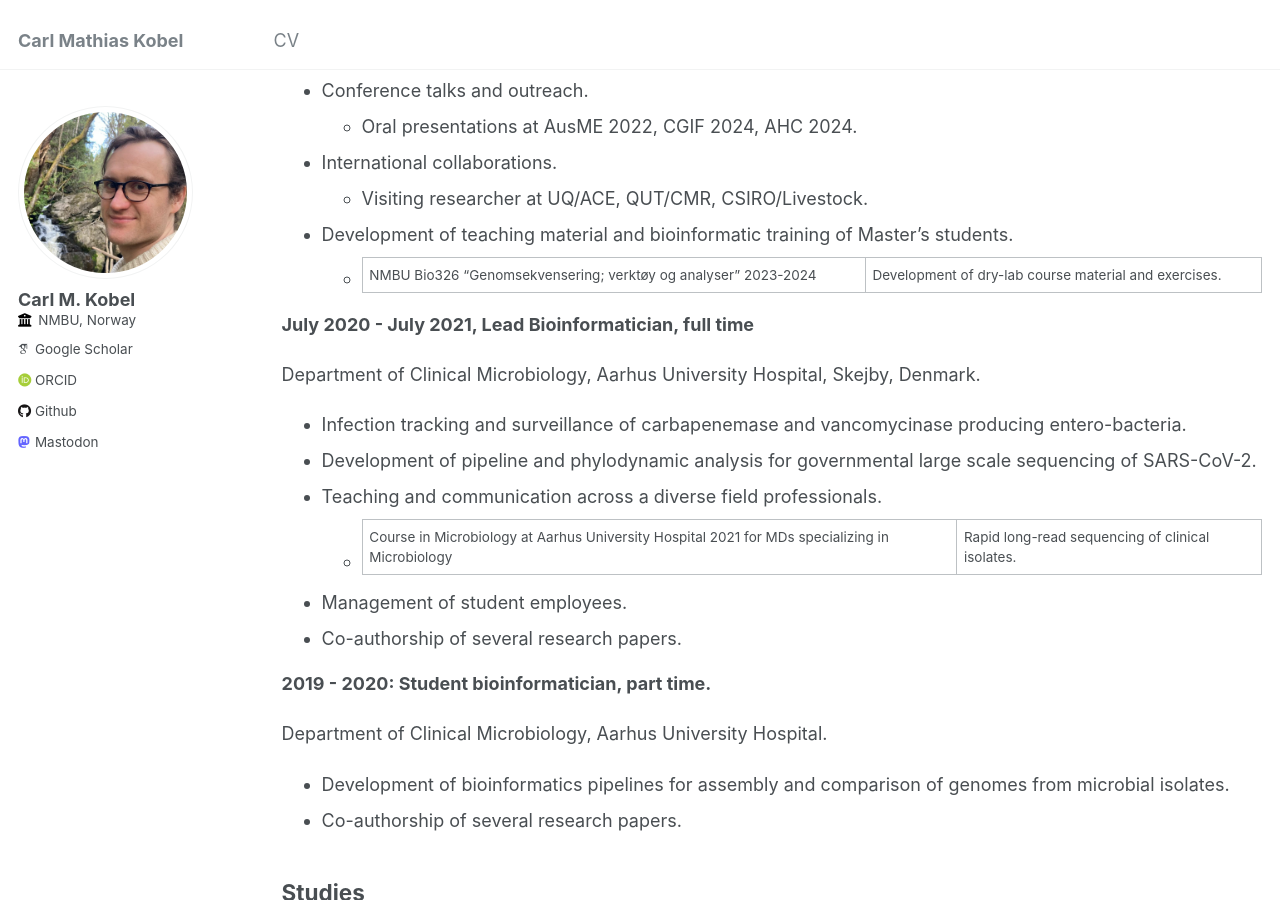
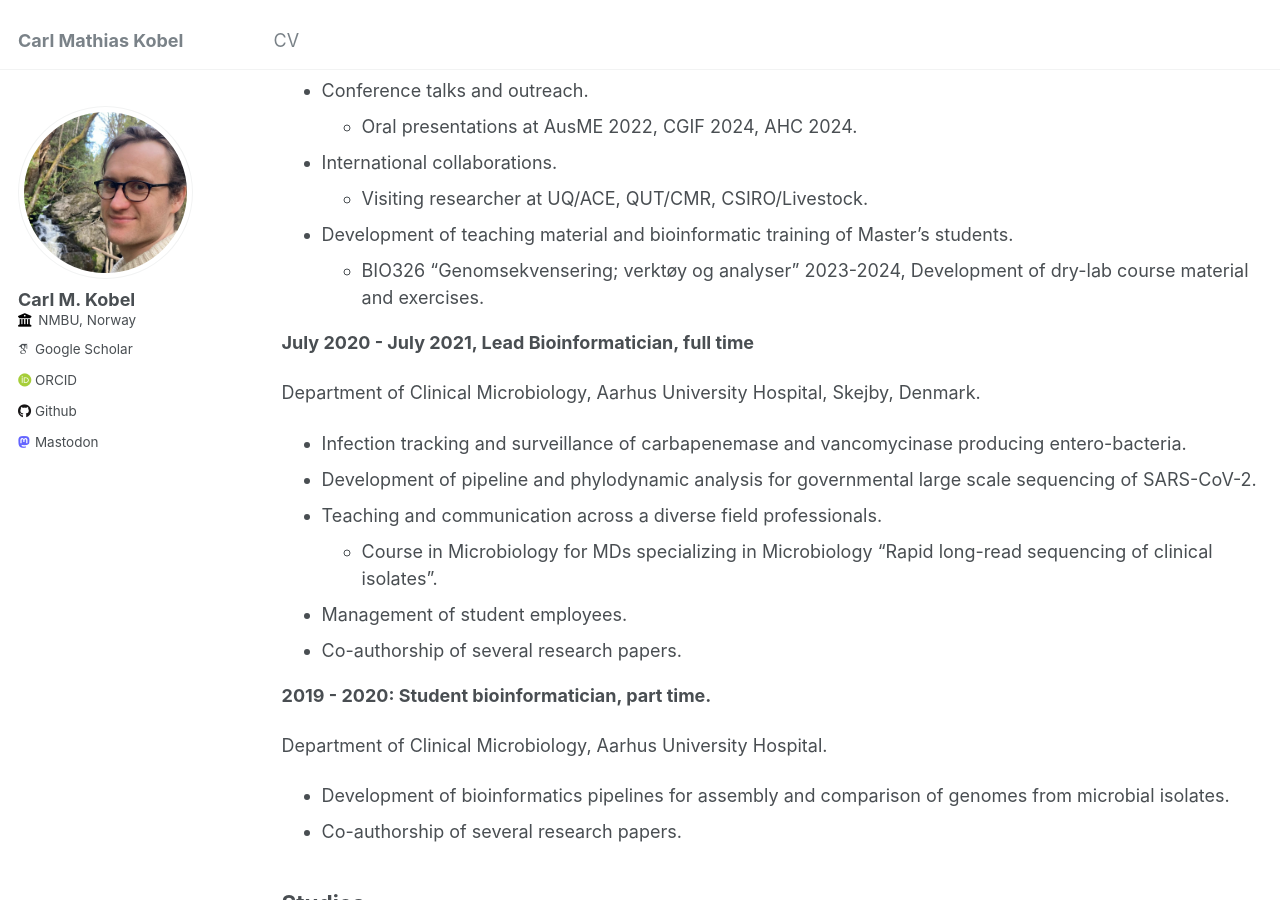
Before and after one commit to cmkobel/cmkobel.github.io, a Jekyll site: the page built from _pages/cv.md, in a window 1280 px wide and 900 px high, scrolled down 392 px. Built offline with Jekyll 4.4.1, drawn with Linux system fonts in a browser that asks for light colours; some web fonts are replaced.

Commit message:
Update cv.md

```diff
--- a/_pages/cv.md
+++ b/_pages/cv.md
@@ -25,7 +25,7 @@ Faculty of Biosciences, Norwegian University of Life Sciences, Ås, Norway.
   - International collaborations.
     - Visiting researcher at UQ/ACE, QUT/CMR, CSIRO/Livestock.
   - Development of teaching material and bioinformatic training of Master's students.
-    - NMBU Bio326 “Genomsekvensering; verktøy og analyser” 2023-2024 | Development of dry-lab course material and exercises.
+    - BIO326 “Genomsekvensering; verktøy og analyser” 2023-2024, Development of dry-lab course material and exercises.
 
 
 **July 2020 - July 2021, Lead Bioinformatician, full time**
@@ -35,7 +35,7 @@ Department of Clinical Microbiology, Aarhus University Hospital, Skejby, Denmark
   - Infection tracking and surveillance of carbapenemase and vancomycinase producing entero-bacteria.
   - Development of pipeline and phylodynamic analysis for governmental large scale sequencing of SARS-CoV-2.
   - Teaching and communication across a diverse field professionals.
-    - Course in Microbiology at Aarhus University Hospital 2021 for MDs specializing in Microbiology | Rapid long-read sequencing of clinical isolates.
+    - Course in Microbiology for MDs specializing in Microbiology "Rapid long-read sequencing of clinical isolates".
   - Management of student employees.
   - Co-authorship of several research papers.
 
```
